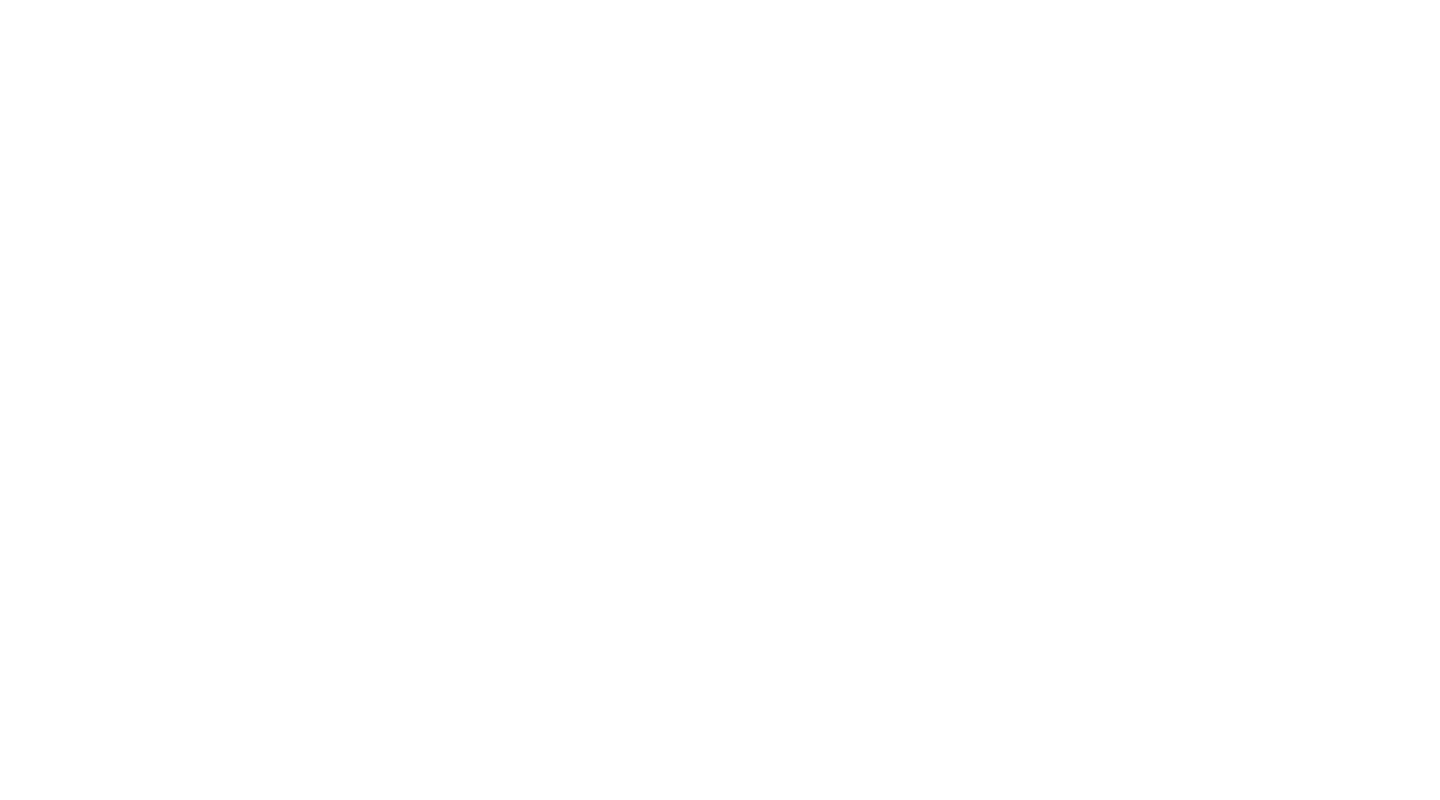
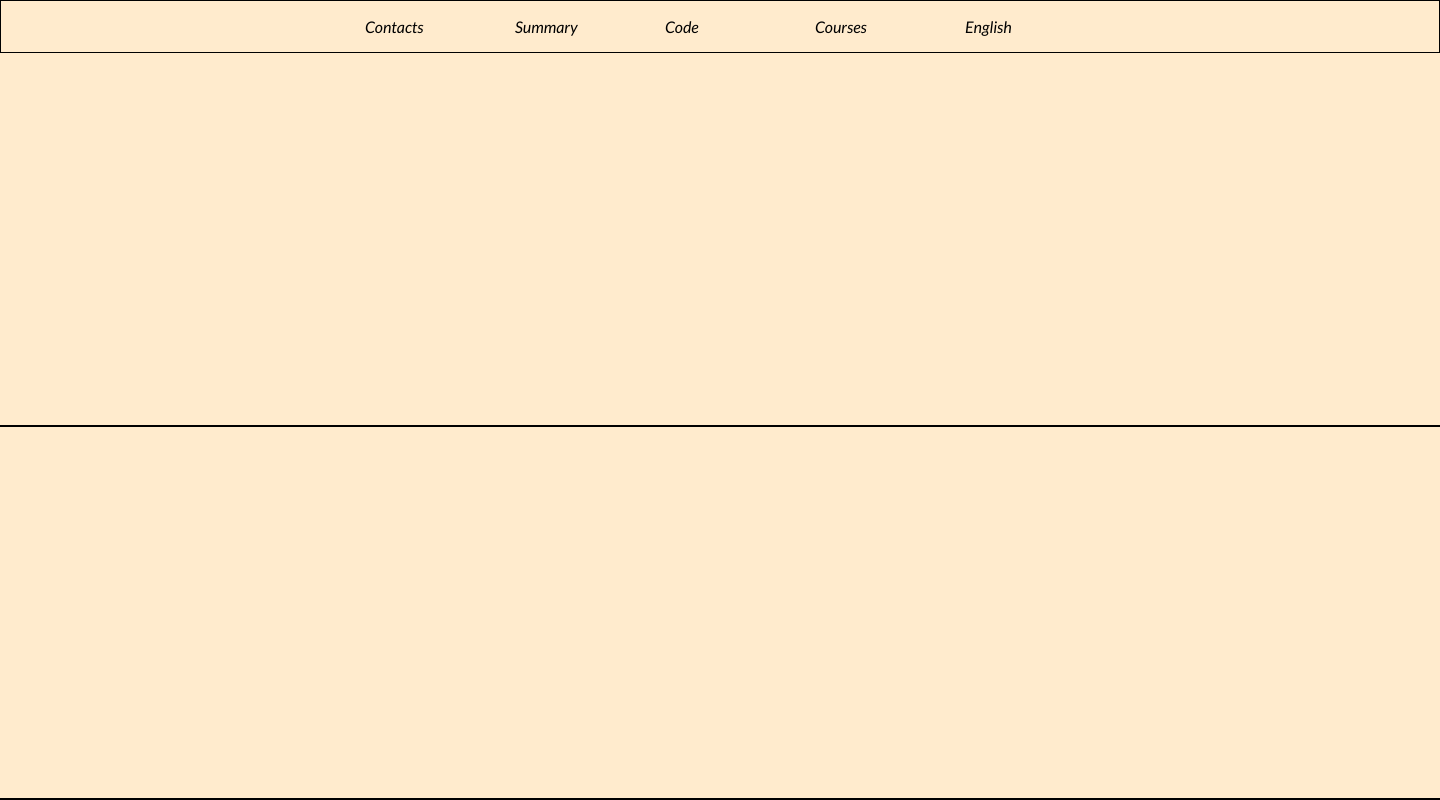
Before and after one commit to Venger-V/rsschool-cv, a plain HTML site: page index.html in a window 1280 px wide. Shown: the whole page, 1440 px wide, since content can reach past the window. Drawn offline with Linux system fonts and the light colour scheme.

Commit message:
feat: add navigation

```diff
--- a/index.html
+++ b/index.html
@@ -12,13 +12,27 @@
 </head>
 <body>
     <header class="header">
-
+        <div class="container">
+            <nav class="nav">
+                <ul class="nav-list">
+                    <li class="nav-item">Contacts</li>
+                    <li class="nav-item">Summary</li>
+                    <li class="nav-item">Code</li>
+                    <li class="nav-item">Courses</li>
+                    <li class="nav-item">English</li>
+                </ul>
+            </nav>
+        </div>
     </header>
     <main class="main">
+        <div class="container">
 
+        </div>
     </main>
     <footer class="footer">
+        <div class="container">
 
+        </div>
     </footer>
 </body>
 </html>
--- a/style.css
+++ b/style.css
@@ -1,8 +1,12 @@
 body{
+    display: flex;
+    flex-direction: column;
+    justify-content: space-between;
     min-height: 100vh;
     margin: 0;
     padding: 0;
     font-family: "Lato", sans-serif;
+    background-color: blanchedalmond;
 }
 
 *{
@@ -16,4 +20,22 @@ body{
 }
 
 .footer {
+
 }
+
+.container{
+    min-width: 1440px;
+    margin: 0 auto;
+    border: 1px solid black;
+}
+
+.nav-list{
+    display: flex;
+    justify-content: center;
+    align-items: center;
+    list-style: none;
+}
+
+.nav-item{
+    width: 150px;
+}
```
